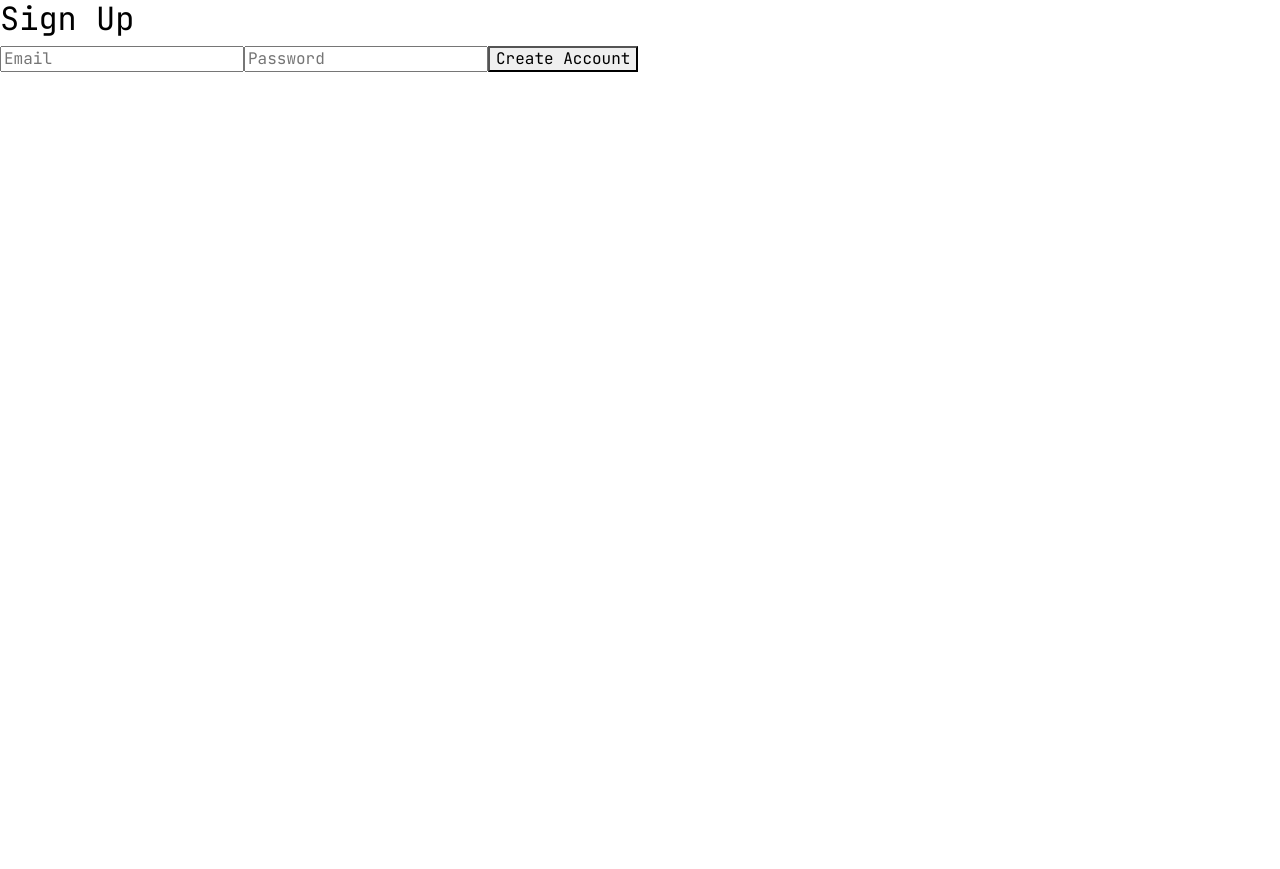
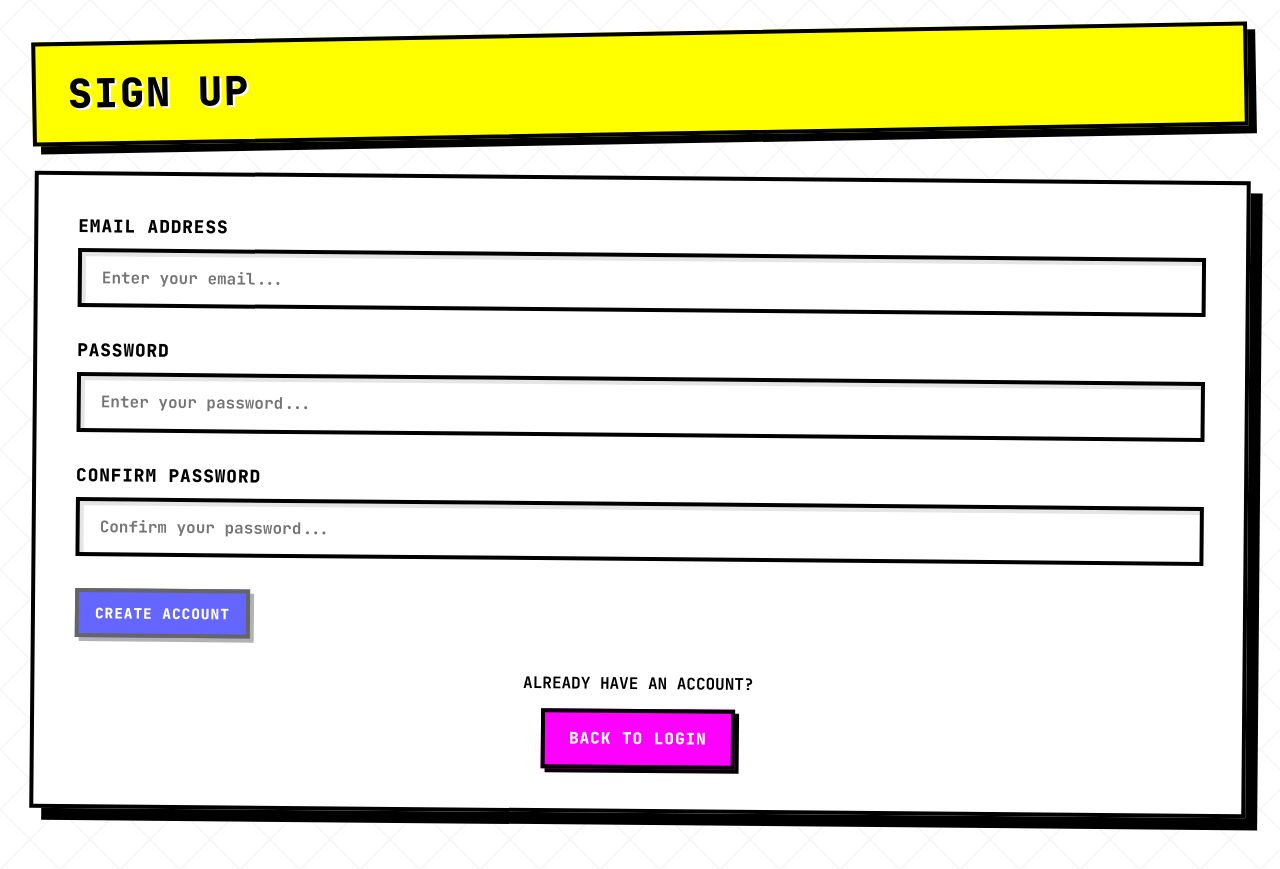
Before and after one commit to thonguyen100/full-stack-app-front-end, a React (Create React App) app: page /signup in a window 1280 px wide. Before the commit the page ends 800 px from the top, so only its background shows below. Built offline with nearby package versions, Linux system fonts and the light colour scheme; no server answers.

Commit message:
Adding authentication - Test 7

```diff
--- a/src/Login.js
+++ b/src/Login.js
@@ -5,29 +5,124 @@ import { signInAnonymously } from 'firebase/auth';
 import { auth } from './firebase';
 import './styles/elements.css';
 
-function Login() {
+function Login({ onShowSignup }) {
   const [email, setEmail] = useState('');
   const [password, setPassword] = useState('');
   const [error, setError] = useState('');
+  const [loading, setLoading] = useState(false);
 
   const handleLogin = async (e) => {
     e.preventDefault();
+    setLoading(true);
+    setError('');
+
     try {
       await signInWithEmailAndPassword(auth, email, password);
       console.log('Logged in');
     } catch (err) {
       setError(err.message);
+    } finally {
+      setLoading(false);
+    }
+  };
+
+  const handleAnonymousLogin = async () => {
+    setLoading(true);
+    setError('');
+
+    try {
+      await signInAnonymously(auth);
+      console.log('Logged in anonymously');
+    } catch (err) {
+      setError(err.message);
+    } finally {
+      setLoading(false);
     }
   };
 
   return (
-    <form onSubmit={handleLogin}>
-      <h2>Login</h2>
-      <input value={email} onChange={e => setEmail(e.target.value)} placeholder="Email" />
-      <input type="password" value={password} onChange={e => setPassword(e.target.value)} placeholder="Password" />
-      <button type="submit">Log In</button>
-      {error && <p style={{ color: 'red' }}>{error}</p>}
-    </form>
+    <div className="brutal-container">
+      <div className="brutal-content">
+        <div className="brutal-header">
+          <h1 className="brutal-title">LOGIN</h1>
+        </div>
+
+        <div className="brutal-form">
+          <form onSubmit={handleLogin}>
+            <div className="brutal-form-group">
+              <label className="brutal-label" htmlFor="email">
+                Email Address
+              </label>
+              <input
+                id="email"
+                type="email"
+                className="brutal-input"
+                value={email}
+                onChange={e => setEmail(e.target.value)}
+                placeholder="Enter your email..."
+                required
+                disabled={loading}
+              />
+            </div>
+
+            <div className="brutal-form-group">
+              <label className="brutal-label" htmlFor="password">
+                Password
+              </label>
+              <input
+                id="password"
+                type="password"
+                className="brutal-input"
+                value={password}
+                onChange={e => setPassword(e.target.value)}
+                placeholder="Enter your password..."
+                required
+                disabled={loading}
+              />
+            </div>
+
+            {error && (
+              <div className="brutal-alert brutal-alert-danger">
+                <strong>ERROR:</strong> {error}
+              </div>
+            )}
+
+            <div className="brutal-btn-group">
+              <button
+                type="submit"
+                className="brutal-btn brutal-btn-primary"
+                disabled={loading || !email || !password}
+              >
+                {loading ? 'LOGGING IN...' : 'LOG IN'}
+              </button>
+
+              <button
+                type="button"
+                className="brutal-btn brutal-btn-warning"
+                onClick={handleAnonymousLogin}
+                disabled={loading}
+              >
+                {loading ? 'CONNECTING...' : 'GUEST LOGIN'}
+              </button>
+            </div>
+
+            <div className="brutal-mt-4 brutal-text-center">
+              <p style={{ marginBottom: '16px', fontWeight: '700' }}>
+                DON'T HAVE AN ACCOUNT?
+              </p>
+              <button
+                type="button"
+                className="brutal-btn brutal-btn-success"
+                onClick={onShowSignup}
+                disabled={loading}
+              >
+                CREATE ACCOUNT
+              </button>
+            </div>
+          </form>
+        </div>
+      </div>
+    </div>
   );
 }
 
--- a/src/Signup.js
+++ b/src/Signup.js
@@ -2,43 +2,151 @@
 import React, { useState } from 'react';
 import { createUserWithEmailAndPassword } from 'firebase/auth';
 import { auth } from './firebase';
+import './styles/elements.css';
 
-function Signup() {
+function Signup({ onShowLogin }) {
   const [email, setEmail] = useState('');
   const [password, setPassword] = useState('');
+  const [confirmPassword, setConfirmPassword] = useState('');
   const [error, setError] = useState('');
   const [success, setSuccess] = useState('');
+  const [loading, setLoading] = useState(false);
 
   const handleSignup = async (e) => {
     e.preventDefault();
+    setLoading(true);
+    setError('');
+    setSuccess('');
+
+    // Validate password confirmation
+    if (password !== confirmPassword) {
+      setError('Passwords do not match!');
+      setLoading(false);
+      return;
+    }
+
+    // Validate password length
+    if (password.length < 6) {
+      setError('Password must be at least 6 characters long!');
+      setLoading(false);
+      return;
+    }
+
     try {
       await createUserWithEmailAndPassword(auth, email, password);
-      setSuccess('✅ Signup successful! You can now log in.');
+      setSuccess('Account created successfully! You can now log in.');
       setError('');
+
+      // Clear form
+      setEmail('');
+      setPassword('');
+      setConfirmPassword('');
     } catch (err) {
       setError(err.message);
       setSuccess('');
+    } finally {
+      setLoading(false);
     }
   };
 
   return (
+    <div className="brutal-container">
+      <div className="brutal-content">
+        <div className="brutal-header">
+          <h1 className="brutal-title">SIGN UP</h1>
+        </div>
+
+        <div className="brutal-form">
           <form onSubmit={handleSignup}>
-      <h2>Sign Up</h2>
+            <div className="brutal-form-group">
+              <label className="brutal-label" htmlFor="signup-email">
+                Email Address
+              </label>
               <input
+                id="signup-email"
+                type="email"
+                className="brutal-input"
                 value={email}
                 onChange={e => setEmail(e.target.value)}
-        placeholder="Email"
+                placeholder="Enter your email..."
+                required
+                disabled={loading}
               />
+            </div>
+
+            <div className="brutal-form-group">
+              <label className="brutal-label" htmlFor="signup-password">
+                Password
+              </label>
               <input
+                id="signup-password"
                 type="password"
+                className="brutal-input"
                 value={password}
                 onChange={e => setPassword(e.target.value)}
-        placeholder="Password"
+                placeholder="Enter your password..."
+                required
+                disabled={loading}
+                minLength={6}
               />
-      <button type="submit">Create Account</button>
-      {error && <p style={{ color: 'red' }}>{error}</p>}
-      {success && <p style={{ color: 'green' }}>{success}</p>}
+            </div>
+
+            <div className="brutal-form-group">
+              <label className="brutal-label" htmlFor="confirm-password">
+                Confirm Password
+              </label>
+              <input
+                id="confirm-password"
+                type="password"
+                className="brutal-input"
+                value={confirmPassword}
+                onChange={e => setConfirmPassword(e.target.value)}
+                placeholder="Confirm your password..."
+                required
+                disabled={loading}
+                minLength={6}
+              />
+            </div>
+
+            {error && (
+              <div className="brutal-alert brutal-alert-danger">
+                <strong>ERROR:</strong> {error}
+              </div>
+            )}
+
+            {success && (
+              <div className="brutal-alert brutal-alert-success">
+                <strong>SUCCESS:</strong> {success}
+              </div>
+            )}
+
+            <div className="brutal-btn-group">
+              <button
+                type="submit"
+                className="brutal-btn brutal-btn-primary"
+                disabled={loading || !email || !password || !confirmPassword}
+              >
+                {loading ? 'CREATING ACCOUNT...' : 'CREATE ACCOUNT'}
+              </button>
+            </div>
+
+            <div className="brutal-mt-4 brutal-text-center">
+              <p style={{ marginBottom: '16px', fontWeight: '700' }}>
+                ALREADY HAVE AN ACCOUNT?
+              </p>
+              <button
+                type="button"
+                className="brutal-btn brutal-btn-info"
+                onClick={onShowLogin}
+                disabled={loading}
+              >
+                BACK TO LOGIN
+              </button>
+            </div>
           </form>
+        </div>
+      </div>
+    </div>
   );
 }
 
```
Lines whose indentation alone changed are shown as unchanged.
